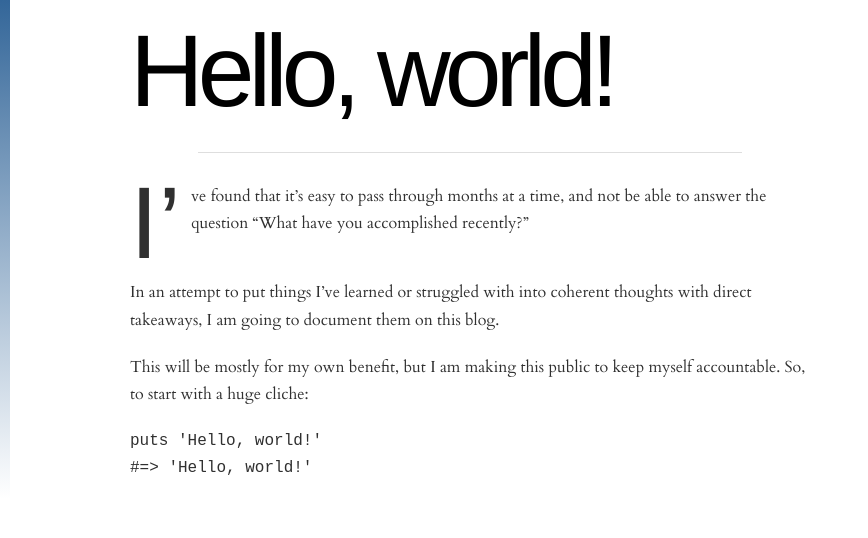
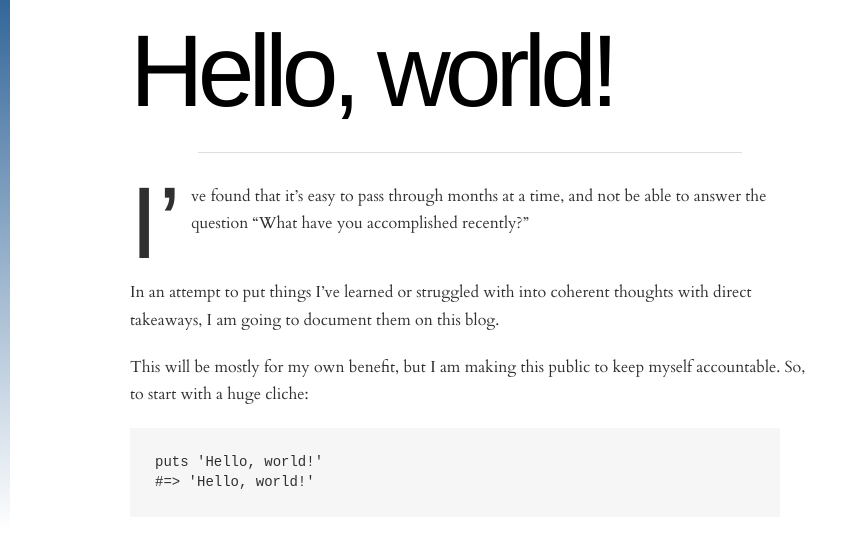
Before and after one commit to rsullivan00/blog, a Jekyll site: the page built from _posts/2017-07-25-hello-world.markdown, in a window 1280 px wide. Shown: the top 538 px of the page, without its empty margins (0-868 px from the left). Built offline with Jekyll 4.4.1, drawn with Linux system fonts in a browser that asks for light colours.

Commit message:
Style code block

```diff
--- a/_sass/_colors.scss
+++ b/_sass/_colors.scss
@@ -1,4 +1,7 @@
 $text-default: #303030;
 $text-light: #ababab;
 $text-xlight: #dedede;
+
+$background-light: #f6f6f6;
+
 $primary: #336699;
--- a/_sass/_typography.scss
+++ b/_sass/_typography.scss
@@ -4,6 +4,7 @@ $font-size-sm: 14px;
 
 $font-family-default: cardo, georgia, serif;
 $font-family-alternate: helvetica, arial, geneva, sans-serif;
+$font-family-monospaced: Monaco, "Lucida Console", "Bitstream Vera Sans Mono", Courier, monospace;
 
 body {
   font-family: $font-family-default;
@@ -17,3 +18,18 @@ body {
 p {
   margin: 20px 0;
 }
+
+pre {
+  background: $background-light;
+  font-family: $font-family-monospaced;
+  font-size: $font-size-sm;
+  line-height: 1.4em;
+  overflow: visible;
+  padding: 25px;
+  width: 600px;
+
+  code {
+    display: block;
+    overflow-x: auto;
+  }
+}
```
